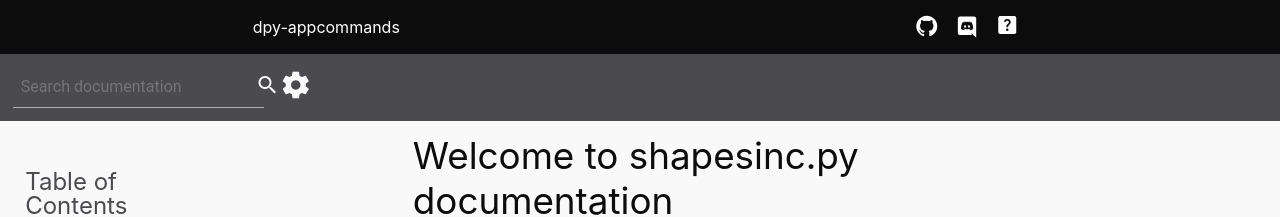
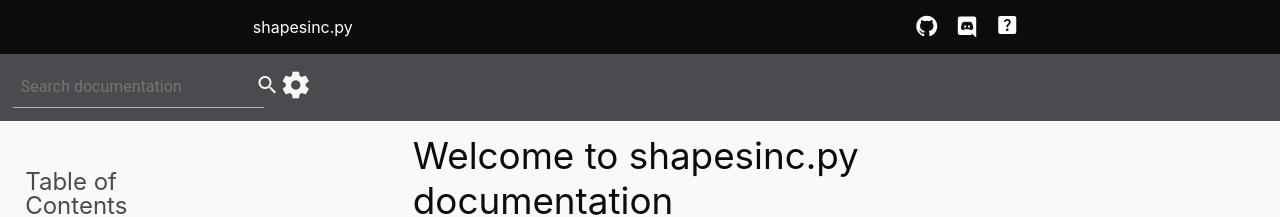
Before and after one commit to hackers0100/shapesinc-py, a Sphinx documentation site: the page built from docs/index.rst, in a window 1280 px wide. Shown: the top 217 px of the page. Built offline with Sphinx 7.4.7, drawn with Linux system fonts in a browser that asks for light colours.

Commit message:
Update layout.html

```diff
--- a/docs/_templates/layout.html
+++ b/docs/_templates/layout.html
@@ -58,7 +58,7 @@
     {#- The main navigation header #}
     <header class="grid-item">
       <nav>
-        <a href="{{ pathto(master_doc)|e }}" class="main-heading"><i class="fa-solid fa-house"></i>dpy-appcommands</a>
+        <a href="{{ pathto(master_doc)|e }}" class="main-heading"><i class="fa-solid fa-house"></i>shapesinc.py</a>
         <a href="https://github.com/Rishiraj0100/shapesinc-py" title="GitHub"><span class="material-icons custom-icons">github</span></a>
         <a href="{{ discord_invite }}" title="{{ _('Discord') }}"><span class="material-icons custom-icons">discord</span></a>
         <a href="{{ pathto('faq') }}" title="FAQ"><span class="material-icons">help_center</span></a>
```
